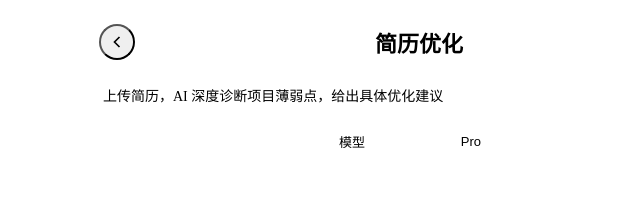
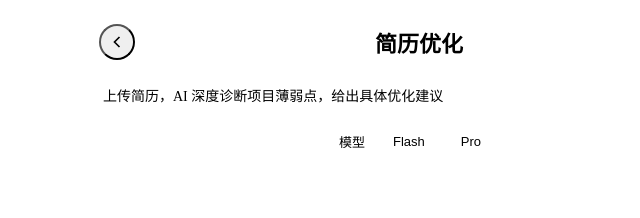
Before and after one commit to chidaobuchidao/MianAI, a Vue app in the folder AI-Interview/web-app/: page /resume/upload in a window 1280 px wide. Shown: the top 218 px of the page, without its empty margins (221-861 px from the left). Built offline with nearby package versions, Linux system fonts and the light colour scheme; no server answers; sample sign-in values are in the browser's storage; the HTML template or start-up script is replaced by a standard one.

Commit message:
feat: ResumeUploadView 模型切换统一使用 useModelToggle
- 硬编码 Flash/Pro 改为分段控制器
- 所有视图的模型切换逻辑完全统一

```diff
--- a/AI-Interview/web-app/src/views/ResumeUploadView.vue
+++ b/AI-Interview/web-app/src/views/ResumeUploadView.vue
@@ -15,10 +15,12 @@
 
       <div class="model-bar">
         <span class="model-label">模型</span>
-        <div class="capsule-toggle">
-          <div class="capsule-slider" :class="{ right: resumeModel === 'deepseek-v4-pro' }" />
-          <button class="capsule-opt" :class="{ active: resumeModel === 'deepseek-v4-flash' }" @click="resumeModel = 'deepseek-v4-flash'">Flash</button>
-          <button class="capsule-opt" :class="{ active: resumeModel === 'deepseek-v4-pro' }" @click="resumeModel = 'deepseek-v4-pro'">Pro</button>
+        <div v-if="hasOptions" class="capsule-toggle">
+          <div class="capsule-slider" :style="{ width: (100 / options.length) + '%', transform: 'translateX(' + (options.findIndex(o => o.id === currentModel) * 100) + '%)' }" />
+          <button v-for="opt in options" :key="opt.id" class="capsule-opt" :class="{ active: currentModel === opt.id }" @click="selectModel(opt.id)">{{ opt.label }}</button>
+        </div>
+        <div v-else class="capsule-toggle">
+          <span class="capsule-opt active" style="cursor:default;padding:5px 12px;">{{ selectedLabel }}</span>
         </div>
       </div>
 
@@ -98,6 +100,7 @@ import { ref, computed, onMounted } from 'vue'
 import { useRouter } from 'vue-router'
 import { get, postForm } from '@/utils/request'
 import { useQuota } from '@/composables/useQuota'
+import { useModelToggle } from '@/composables/useModelToggle'
 import GlareCard from '@/components/GlareCard.vue'
 import Folder from '@/components/Folder.vue'
 
@@ -106,7 +109,7 @@ const { fetchQuota, checkQuota } = useQuota()
 const fileInput = ref<HTMLInputElement>()
 const file = ref<File | null>(null)
 const jobDescription = ref('')
-const resumeModel = ref('deepseek-v4-flash')
+const { currentModel: resumeModel, options, hasOptions, selectedLabel, selectModel } = useModelToggle()
 const submitting = ref(false)
 const quotaError = ref('')
 const hasHistory = ref(false)
@@ -275,14 +278,11 @@ async function submitResume() {
 .capsule-slider {
   position: absolute;
   top: 0; left: 0;
-  width: 50%; height: 100%;
+  height: 100%;
   background: var(--bg-dark);
   border-radius: var(--radius-full);
   transition: transform 0.35s cubic-bezier(0.34, 1.56, 0.64, 1);
   z-index: 0;
-}
-.capsule-slider.right {
-  transform: translateX(100%);
 }
 .capsule-opt {
   position: relative; z-index: 1;
@@ -291,6 +291,7 @@ async function submitResume() {
   border: none; background: transparent;
   color: var(--text-muted); cursor: pointer;
   transition: color 0.25s;
+  white-space: nowrap;
 }
 .capsule-opt.active {
   color: #fff;
```
